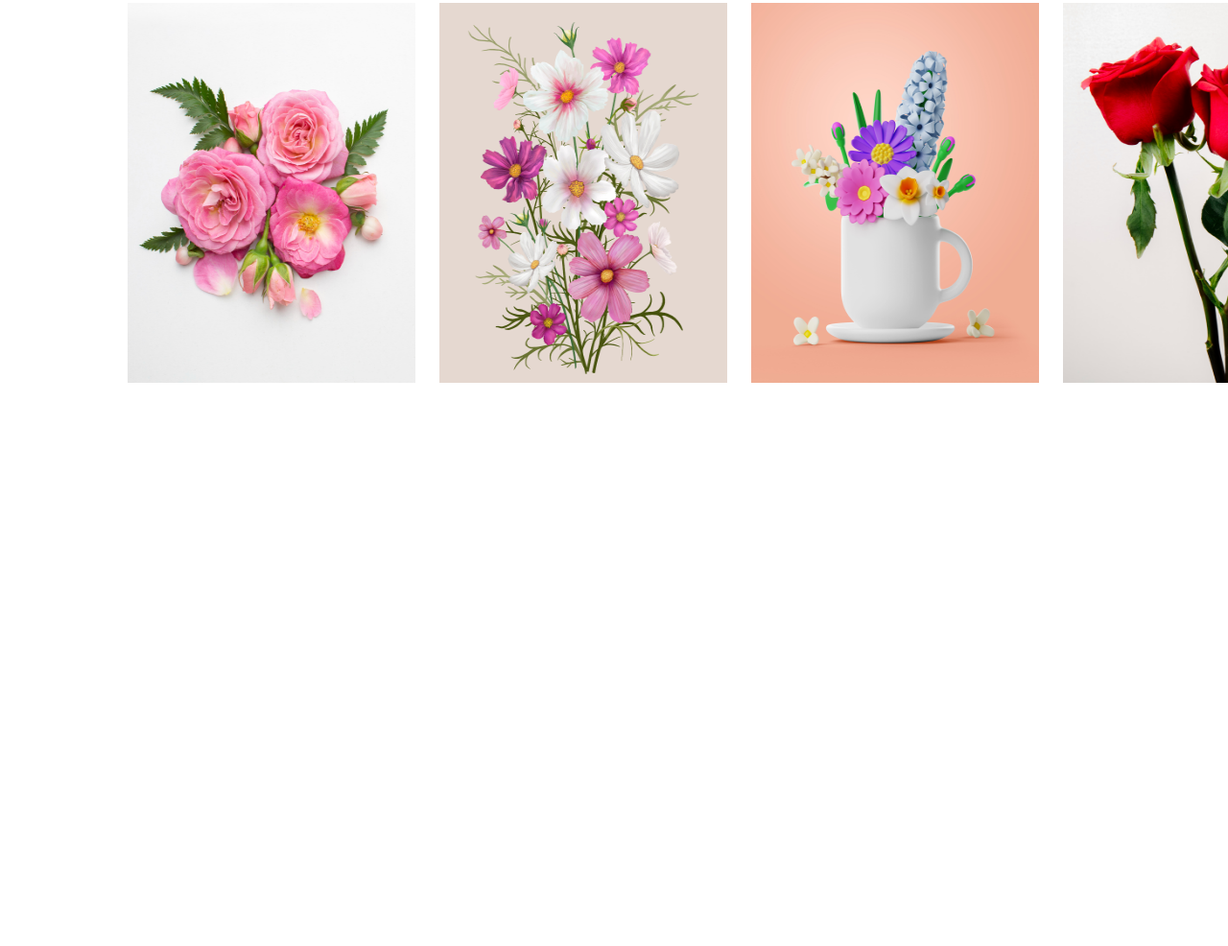
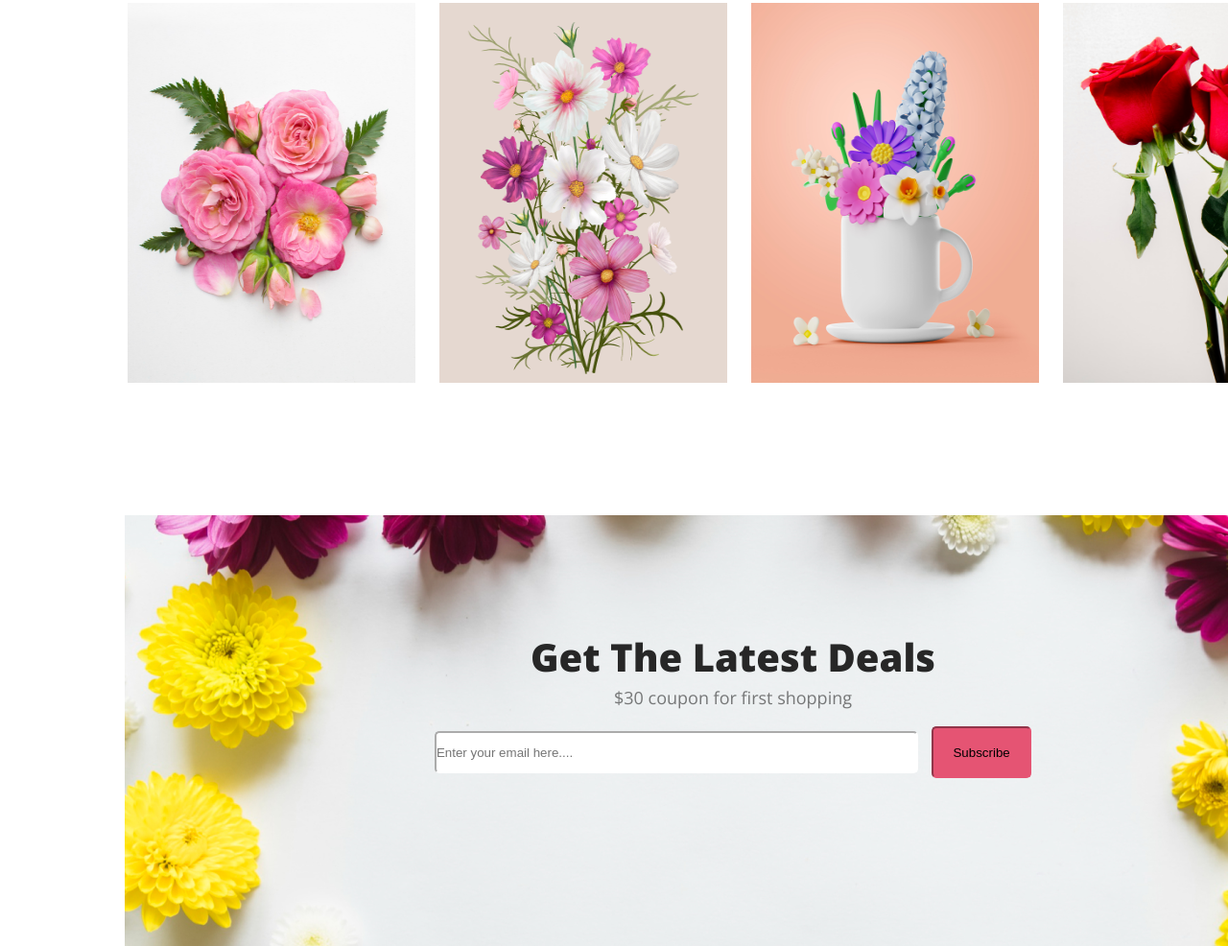
Before and after one commit to Akhtary-22/flower-shop-assignment-1, a plain HTML site: page index.html in a window 1280 px wide. Shown: the part 3067-4053 px from the top of the page at 96% size. Before the commit the page ends 3514 px from the top, so only its background shows below. Drawn offline with nearby package versions, Linux system fonts and the light colour scheme.

Commit message:
add email

```diff
--- a/index.html
+++ b/index.html
@@ -102,6 +102,14 @@
         </div>
 
 </section>
+<section class="subscribe">
+    <div class="subscribe-container">
+        <h1 class="subscribe-title">Get The Latest Deals</h1>
+        <p class="subscribe-content">$30 coupon for first shopping</p>
+        <input class="your-email" type="email" placeholder="Enter your email here...." name="" id="">
+        <input class="btn-subscribe" type="text" value="Subscribe">
+    </div>
+</section>
         <!--main section end-->
     </main>
 </body>
--- a/style.css
+++ b/style.css
@@ -207,3 +207,45 @@ header{
     width: 300px;
     height: 396px;
 }
+.subscribe{
+    margin-top: 100px;
+    background-image: url('./images/Rectangle\ 9.png');
+    width: 1268px;
+    height: 449px;
+    margin-left: 130px;
+    background-position: center;
+}
+.subscribe-container{
+    text-align: center;
+}
+.subscribe-title{
+    color: #272727;
+    text-align: center;
+    font-size: 40px;
+    font-weight: 800;
+    padding-top: 120px;
+}
+.subscribe-content{
+    color: rgba(39, 39, 39, 0.60);
+    text-align: center;
+    font-size: 18px;
+    font-weight: 400;
+    line-height: 30px;
+}
+.your-email{
+    width: 500px;
+    height: 40px;
+    border-radius: 5px;
+    background: #FFF;
+    border-color: #FFF;
+   margin-top: 20px;
+}
+.btn-subscribe{
+    width: 100px;
+    text-align: center;
+    height: 50px;
+    border-radius: 5px;
+    background: #E55473;
+    border-color:#E55473 ;
+    margin-left: 10px;
+}
```
